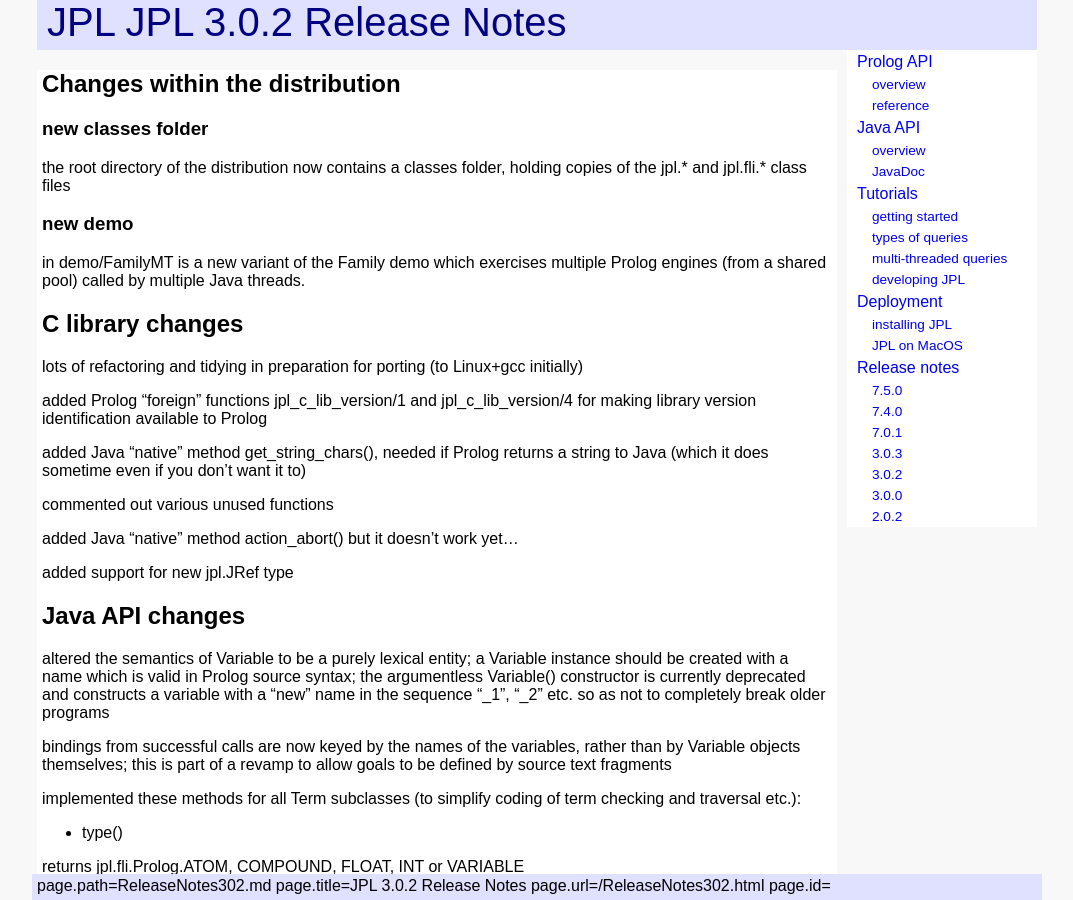
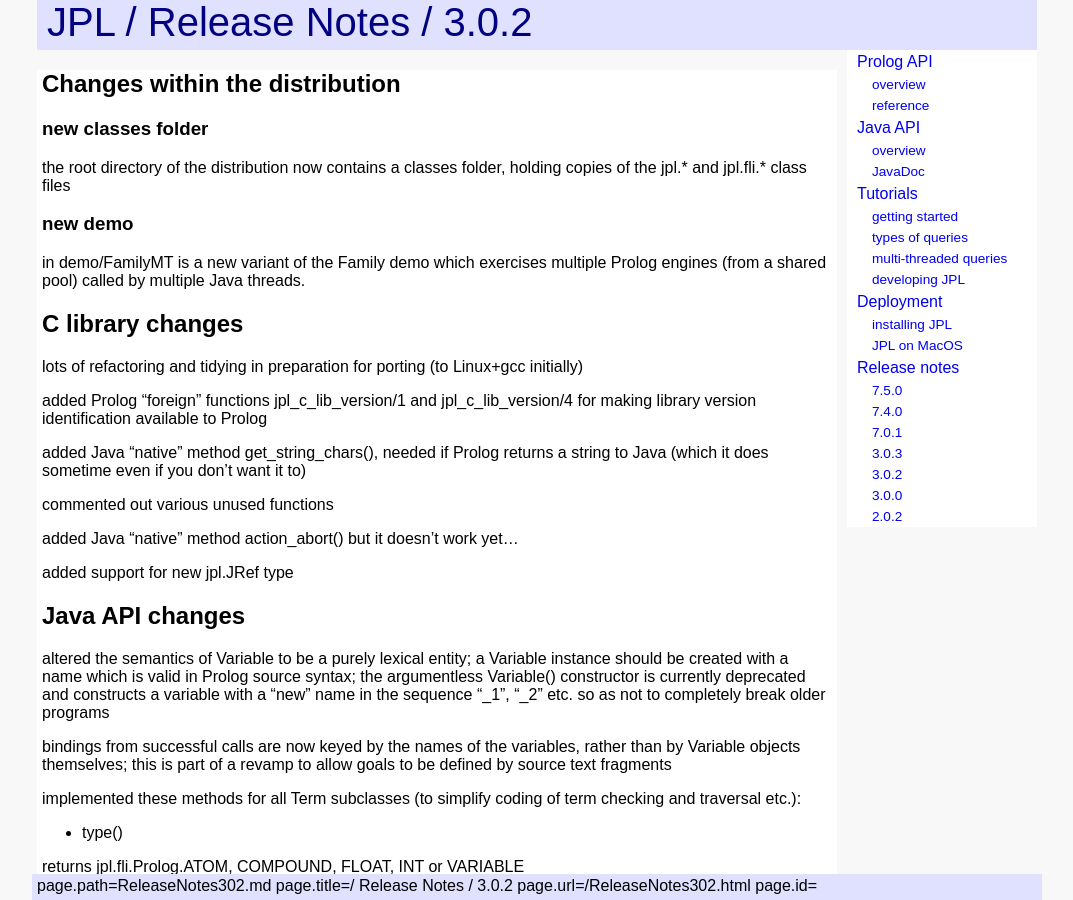
Before and after one commit to anionic/jpl-nav, a Jekyll site: the page built from docs/ReleaseNotes302.md, in a window 1280 px wide and 900 px high. Shown: the whole window, without its empty margins (103-1176 px from the left). Built offline with Jekyll 4.4.1, drawn with Linux system fonts in a browser that asks for light colours; our own code applies the rules of GitHub Pages for plain Markdown files.

Commit message:
Update ReleaseNotes302.md

```diff
--- a/docs/ReleaseNotes302.md
+++ b/docs/ReleaseNotes302.md
@@ -1,4 +1,4 @@
-# JPL 3.0.2 Release Notes
+# / Release Notes / 3.0.2
 
 ## Changes within the distribution
 
```
